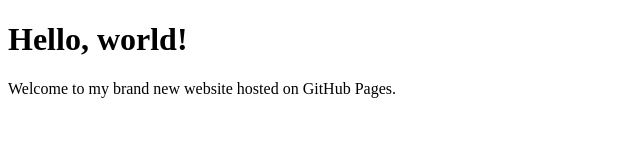
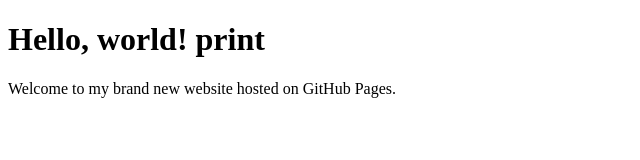
Before and after one commit to Blue-Jayz/Blue-Jayz.github.io, a plain HTML site: page index.html in a window 1280 px wide. Shown: the whole page, without its empty margins (0-640 px from the left). Drawn offline with Linux system fonts and the light colour scheme.

Commit message:
index.html

```diff
--- a/index.html
+++ b/index.html
@@ -4,7 +4,7 @@
     <title>My GitHub Website</title>
 </head>
 <body>
-    <h1>Hello, world!</h1>
+    <h1>Hello, world! print</h1>
     <p>Welcome to my brand new website hosted on GitHub Pages.</p>
 </body>
 </html>
```
